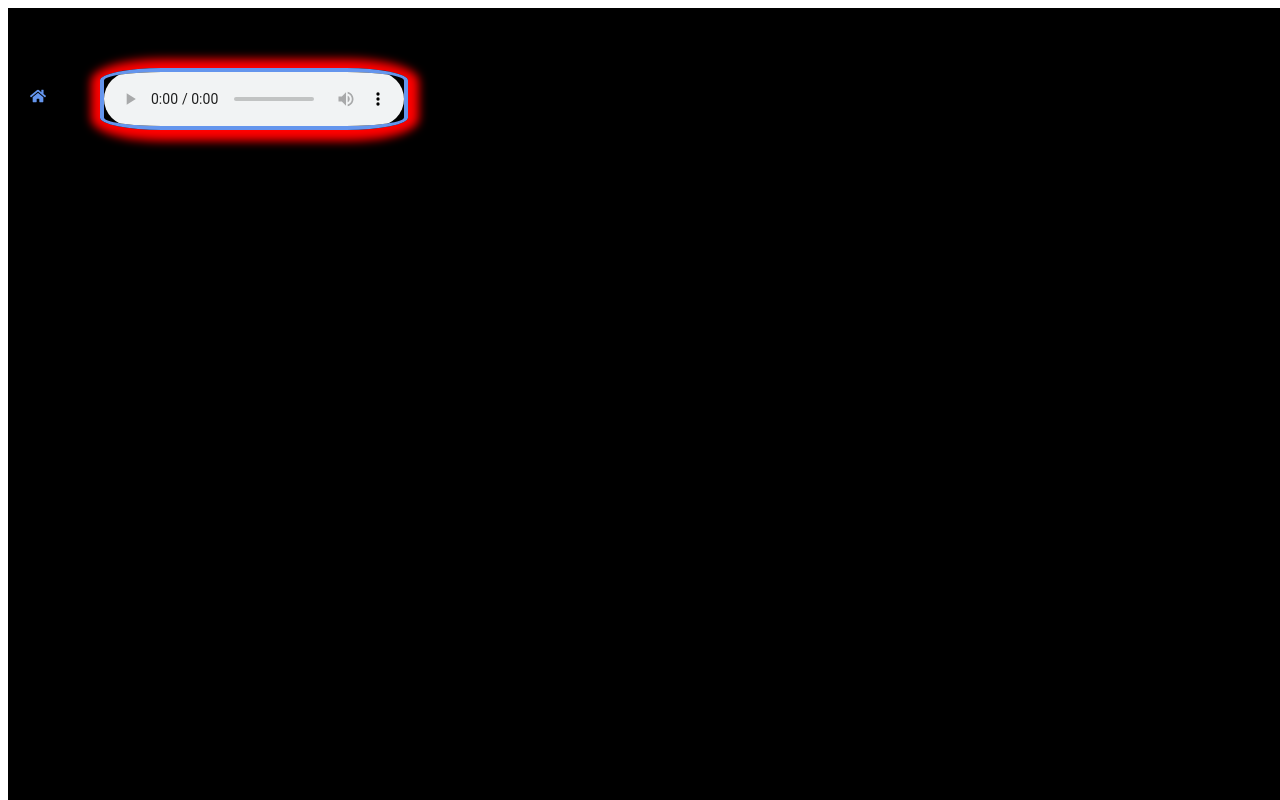
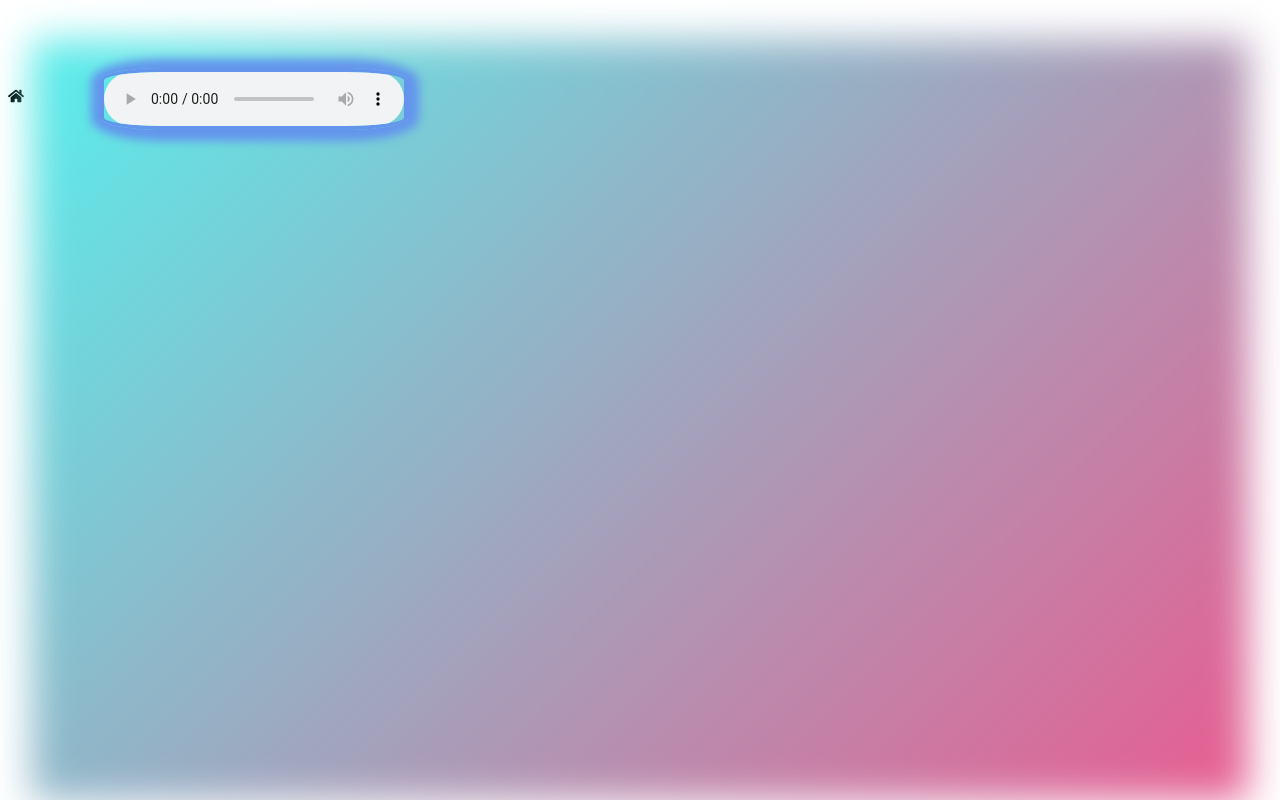
Before and after one commit to 21stChrom/practice-projects, a React (Create React App) app: page / in a window 1280 px wide. Shown: the top 800 px of the page. Built offline with nearby package versions, Linux system fonts and the light colour scheme.

Commit message:
2 files modified

```diff
--- a/src/App.js
+++ b/src/App.js
@@ -7,8 +7,10 @@ import React from "react";
       return (
 
         <div className="cover">
+          <div className="box">
           <h1 style={{color: "transparent"}}>
           "Don't let anyone, ever make you feel like you don't deserve what you want."</h1>
+          </div>
                <audio controls>
           <source src="https://cdn.jsdelivr.net/gh/21stChrom/practice-projects@main/src/Juice%20WRLD%20-%20Traumatized%20(%20Lyrics%20)%20[%20Unreleased%20]%20[%20Prod.%20by%20RockyRoadz%20]%20__%20Vibe%20Alone%20[720p].mp3" type="audio/mpeg" />
           </audio>
--- a/src/style.css
+++ b/src/style.css
@@ -6,15 +6,15 @@ h1, p {
 }
 .home:hover{
   margin-top: px;
-  height: 25px;
-  width: 25px;
+  height: 35px;
+  width: 35px;
   border-radius: 50%;
   animation-name: kilby;
   animation-duration: 3s;
   transform-origin:  50% 50%;
   transform: ;
 }
-.abcme{
+{
   margin-left: 22px;
   color: cornflowerblue;
 }
@@ -26,12 +26,12 @@ audio{
   display: flex;
   border-radius: 20%;
   border: 4px solid cornflowerblue;
-  box-shadow: 1px 1px 10px 10px red;
+  box-shadow: 1px 1px 10px 10px cornflowerblue;
 }
 .cover{
-  width: 100vw;
-  height: 100vw;
-  background-color: black;
+  width: 100%;
+  height: 100%;
+  background-color: ;
 }
 @keyframes  kilby{
 0% {
@@ -47,3 +47,36 @@ audio{
 .kilby{
   border-radius: 50%;
 }
+
+.box:before {
+  content: "";
+  z-index: 0;
+  position: absolute;
+  top: 0;
+  right: 0;
+  bottom: 0;
+  left: 0;
+  background: linear-gradient(-45deg, #E85C90 0%, #58EFEC 100% );
+  transform: translate3d(0px, 20px, 0) scale(0.95);
+  filter: blur(20px);
+  opacity: var(0.7);
+  transition: opacity 0.3s;
+  border-radius: inherit;
+}
+
+/*
+* Prevents issues when the parent creates a
+* stacking context. (For example, using the transform
+* property )
+*/
+.box::after {
+  content: "";
+  z-index: -1;
+  position: absolute;
+  top: 0;
+  right: 0;
+  bottom: 0;
+  left: 0;
+  background: inherit;
+  border-radius: inherit;
+}
```
